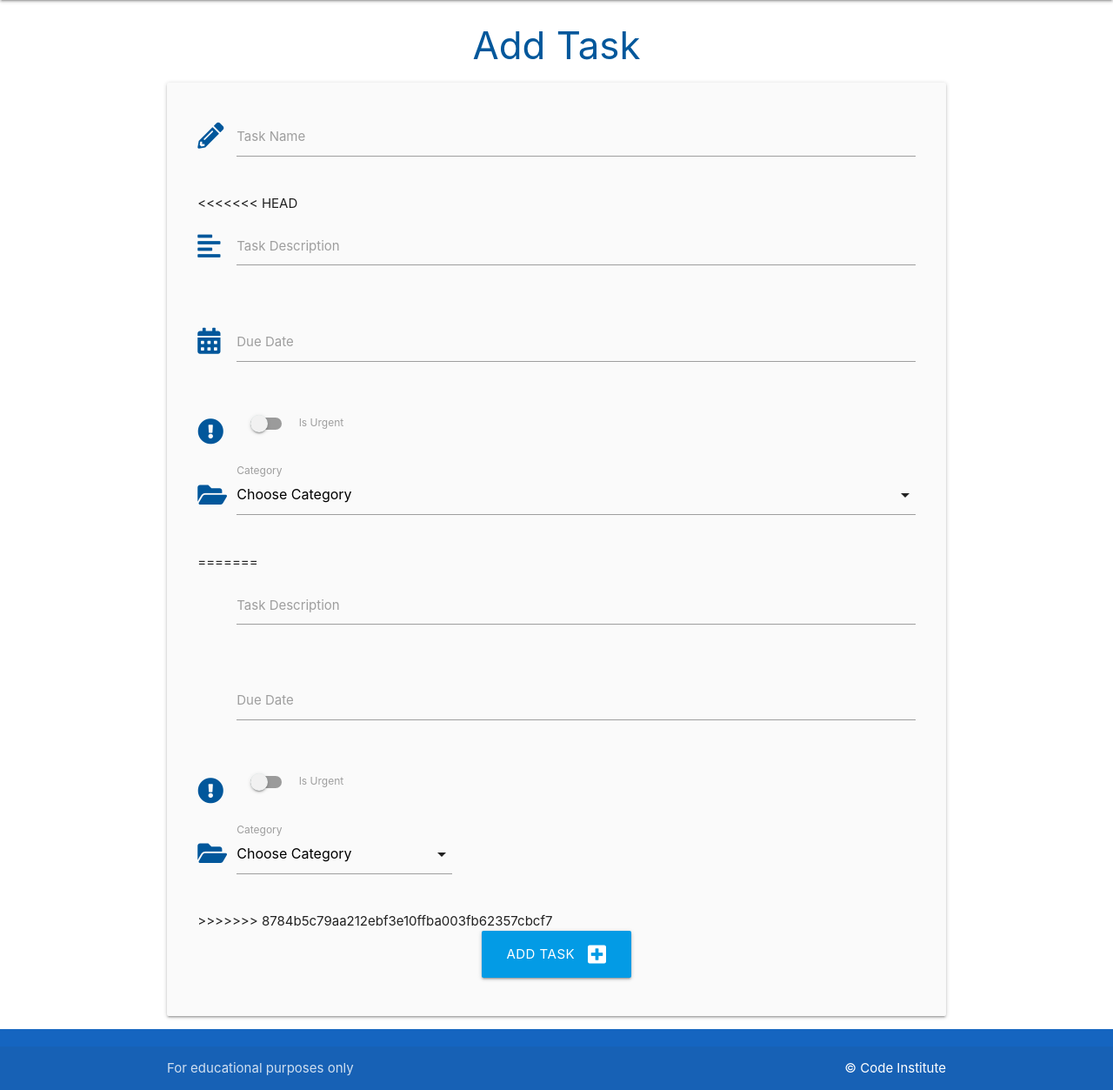
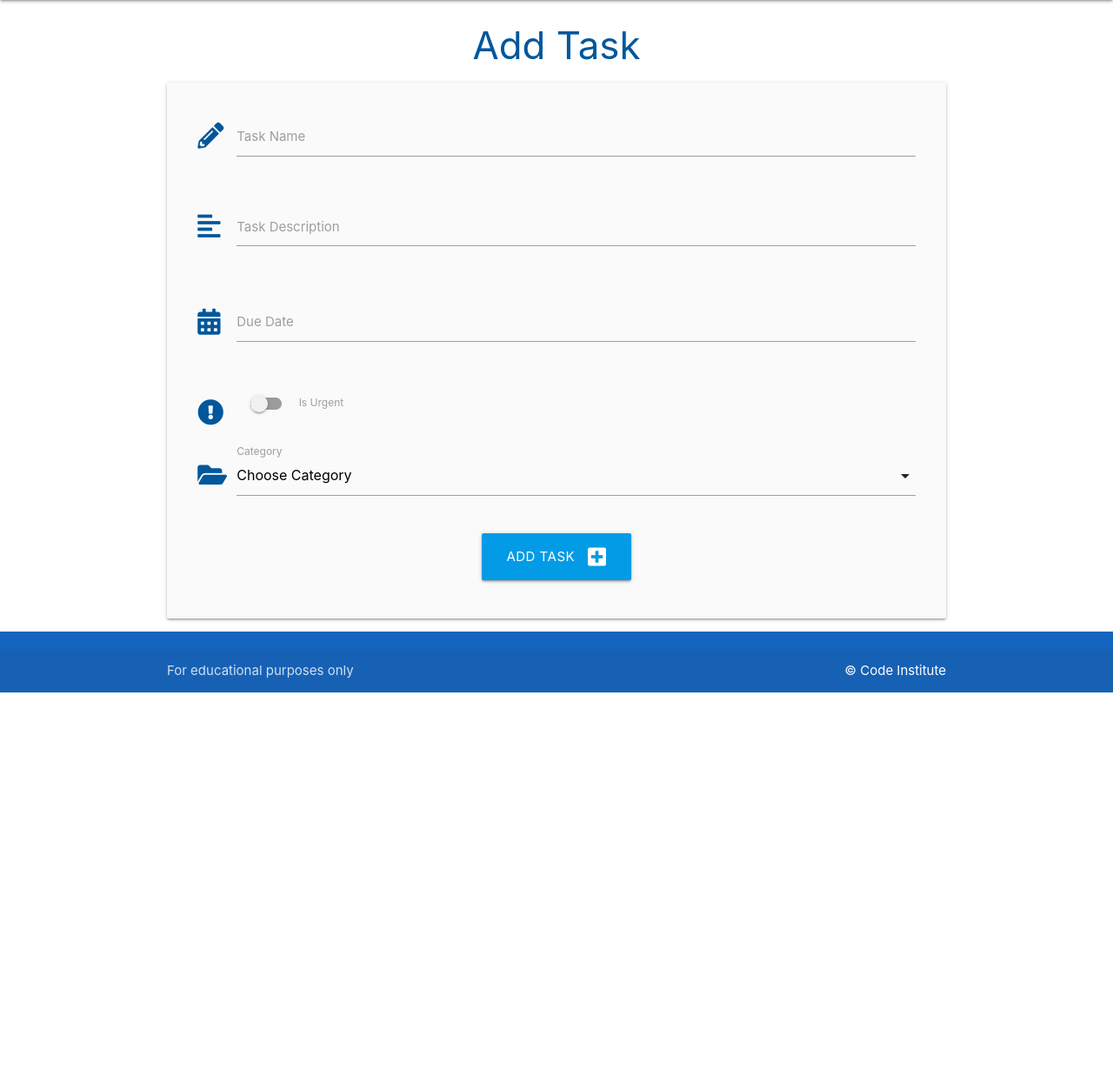
Before and after one commit to valerieniloinsigh31/Materialize_Framework_Project, a Flask app: page /add_task in a window 1280 px wide. Shown: the part 64-1317 px from the top of the page at 87% size. After the commit the page ends 860 px from the top, so only its background shows below. Run offline with Flask 3, Linux system fonts and the light colour scheme; data that the repository does not hold is empty.

Commit message:
Move static folder out of templates to root

```diff
--- a/taskmanager/models.py
+++ b/taskmanager/models.py
@@ -26,5 +26,3 @@ class Task(db.Model):
         return "#{0} - Task: {1} | Urgent: {2}".format(
             self.id, self.task_name, self.is_urgent
         )
-
-# Alternatively could use, f"{strings}" return "#{self.id} - Task: {self.task_name} | Urgent: {self.is_urgent}"
--- /dev/null
+++ b/taskmanager/static/css/style.css
@@ -0,0 +1,9 @@
+body {
+  display: flex;
+  min-height: 100vh;
+  flex-direction: column;
+}
+
+main {
+  flex: 1 0 auto;
+}
--- a/taskmanager/templates/add_task.html
+++ b/taskmanager/templates/add_task.html
@@ -13,7 +13,6 @@
                 <label for="task_name">Task Name</label>
             </div>
         </div>
-<<<<<<< HEAD
         <!-- task description -->
         <div class="row">
             <div class="input-field col s12">
@@ -57,52 +56,6 @@
                 <label for="category_id">Category</label>
             </div>
         </div>
-=======
-        <!-- task description-->
-        <div class="row">
-            <div class="input-field col s12">
-                <i class="fas-fa-align-left prefix light-blue-text text-darken-4"></i>
-                <textarea id="task_description" name="task_description" minlength="5" maxlength="300" type="text"
-                class="materialize-textarea validate" required></textarea>
-                    <label for="task_description">Task Description</label>
-            </div>
-        </div>
-        <!-- due_date description -->
-        <div class="row">
-            <div class="input-field col s12">
-                <i class="fas-fa-align-left prefix light-blue-text text-darken-4"> </i>
-                <input id="due_date" name="due_date" type="text" class="datepicker validate" required></input>
-                <label for="due_date">Due Date</label>
-            </div>
-        </div>
-        <!-- is_urgent -->
-        <div class="row">
-            <div class="input-field col s12">
-                <div class="switch">
-                <i class="fas fa-exclamation-circle prefix light-blue-text text-darken-4"></i>
-                <label for="is_urgent">
-                <input id="is_urgent" name="is_urgent" type="checkbox">
-                <span class="lever"></span>
-                Is Urgent
-                </label>
-                </div>
-            </div>
-        </div>
-
-        <!-- category_id -->
-    <div class="row">
-    <div class="input-field col s-12">
-        <i class="fas fa-folder-open prefix light-blue-text text-darken-4"></i>
-        <select id="category_id" name="category_id" class="validate" required>
-            <option value="" disable-selected>Choose Category</option>
-            {% for category in categories %}
-            <option value="{{ category.id }}">{{ category.category_name }}</option>
-            {% endfor %}
-        </select>
-        <label for="category_id">Category</label>
-        </div>
-    </div>
->>>>>>> 8784b5c79aa212ebf3e10ffba003fb62357cbcf7
         <!-- submit button -->
         <div class="row">
             <div class="col s12 center-align">
--- a/taskmanager/templates/categories.html
+++ b/taskmanager/templates/categories.html
@@ -19,11 +19,7 @@
                 <span class="card-title">{{ category.category_name }}</span>
             </div>
             <div class="card-action">
-<<<<<<< HEAD
                 <a href="{{ url_for('edit_category', category_id=category.id) }}" class="btn green accent-4">Edit</a>
-=======
-                <a href="{{ url_for('edit_category', category_id=category.id )}}"class="btn green accent-4">Edit</a>
->>>>>>> 8784b5c79aa212ebf3e10ffba003fb62357cbcf7
                 <a href="{{ url_for('delete_category', category_id=category.id) }}" class="btn red">Delete</a>
             </div>
         </div>
--- a/taskmanager/templates/static/css/style.css
+++ /dev/null
@@ -1,9 +0,0 @@
-body {
-    display: flex;
-    min-height: 100vh;
-    flex-direction: column;
-  }
-
-  main {
-    flex: 1 0 auto;
-  }
--- a/taskmanager/templates/tasks.html
+++ b/taskmanager/templates/tasks.html
@@ -11,7 +11,6 @@
     </div>
 </div>
 
-<<<<<<< HEAD
 <ul class="collapsible">
     {% for task in tasks|sort(attribute="due_date") %}
     <li>
@@ -30,6 +29,4 @@
     {% endfor %}
 </ul>
 
-=======
->>>>>>> 8784b5c79aa212ebf3e10ffba003fb62357cbcf7
 {% endblock %}
```
Also changed, not shown: taskmanager/static/js/script.js (renamed from taskmanager/templates/static/js/script.js).
